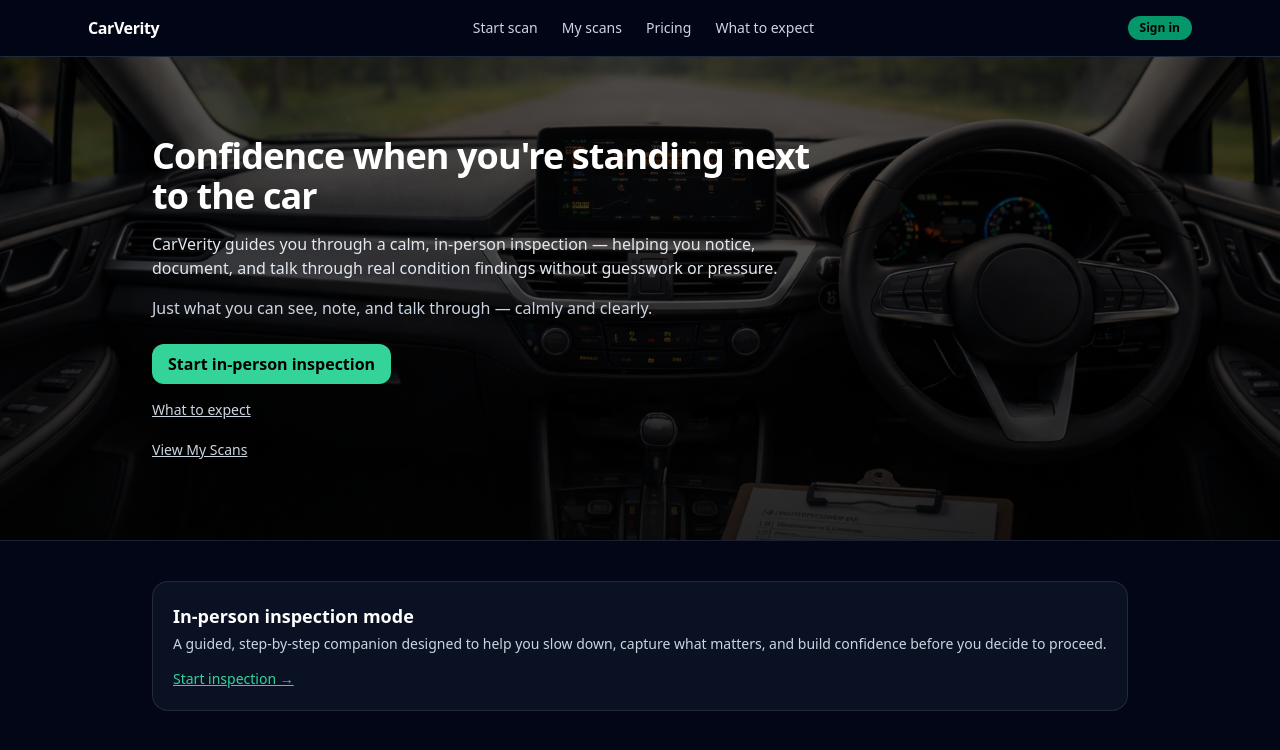
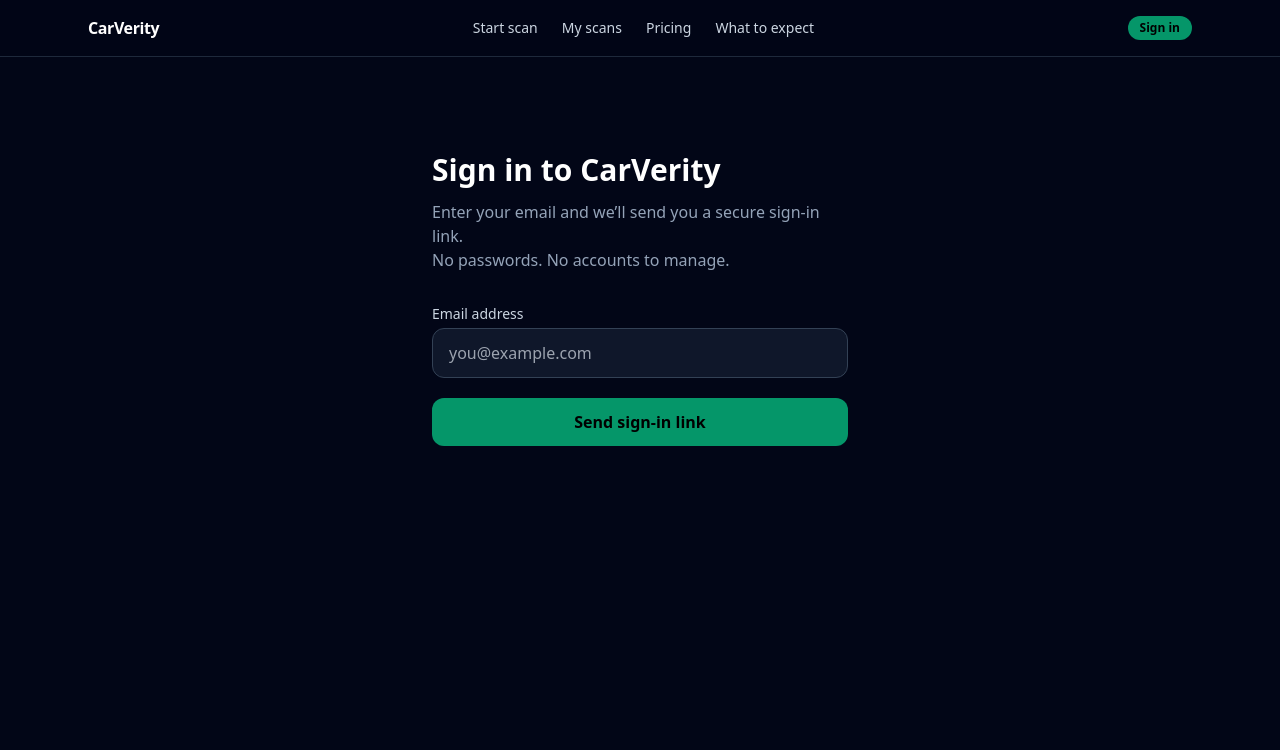
Before and after one commit to jeremy-swallow/carverity-clean, a React (Vite) app: page /sign-in in a window 1280 px wide. Before the commit this address led to /. Shown: the top 750 px of the page. Built offline with nearby package versions, Linux system fonts and the light colour scheme; no server answers.

Commit message:
Add dedicated sign-in page and wire header auth flow

```diff
--- a/src/App.tsx
+++ b/src/App.tsx
@@ -12,6 +12,7 @@ import StartScan from "./pages/StartScan";
 import WhatToExpect from "./pages/WhatToExpect";
 import MyScans from "./pages/MyScans";
 import Pricing from "./pages/Pricing";
+import SignIn from "./pages/SignIn";
 
 /* =======================
    In-person scan flow
@@ -40,6 +41,7 @@ export default function App() {
 
         {/* Core */}
         <Route path="/start-scan" element={<StartScan />} />
+        <Route path="/sign-in" element={<SignIn />} />
         <Route path="/my-scans" element={<MyScans />} />
         <Route path="/what-to-expect" element={<WhatToExpect />} />
         <Route path="/pricing" element={<Pricing />} />
--- a/src/components/Layout.tsx
+++ b/src/components/Layout.tsx
@@ -108,7 +108,7 @@ export default function Layout() {
   }
 
   function handleSignIn() {
-    navigate("/start-scan");
+    navigate("/sign-in");
   }
 
   /* -------------------------------------------------------
--- /dev/null
+++ b/src/pages/SignIn.tsx
@@ -0,0 +1,90 @@
+// src/pages/SignIn.tsx
+
+import { useState } from "react";
+import { signInWithMagicLink } from "../supabaseAuth";
+
+export default function SignIn() {
+  const [email, setEmail] = useState("");
+  const [sending, setSending] = useState(false);
+  const [sent, setSent] = useState(false);
+  const [error, setError] = useState<string | null>(null);
+
+  async function handleSubmit(e: React.FormEvent) {
+    e.preventDefault();
+    setError(null);
+
+    if (!email.trim()) {
+      setError("Please enter your email address.");
+      return;
+    }
+
+    try {
+      setSending(true);
+
+      await signInWithMagicLink(email.trim(), `${window.location.origin}/my-scans`);
+
+      setSent(true);
+    } catch (err) {
+      console.error("Magic link error:", err);
+      setError("Failed to send sign-in link. Please try again.");
+    } finally {
+      setSending(false);
+    }
+  }
+
+  return (
+    <div className="max-w-md mx-auto px-4 py-24">
+      <h1 className="text-3xl font-semibold text-white mb-3">
+        Sign in to CarVerity
+      </h1>
+
+      <p className="text-slate-400 mb-8">
+        Enter your email and we’ll send you a secure sign-in link.
+        <br />
+        No passwords. No accounts to manage.
+      </p>
+
+      {sent ? (
+        <div className="rounded-xl border border-emerald-500/40 bg-emerald-900/30 p-5">
+          <p className="text-emerald-300 font-medium">
+            Check your email
+          </p>
+          <p className="text-slate-300 text-sm mt-2">
+            We’ve sent a secure sign-in link to <strong>{email}</strong>.
+            Open it on this device to continue.
+          </p>
+        </div>
+      ) : (
+        <form onSubmit={handleSubmit} className="space-y-5">
+          <div>
+            <label className="block text-sm text-slate-300 mb-1">
+              Email address
+            </label>
+            <input
+              type="email"
+              value={email}
+              onChange={(e) => setEmail(e.target.value)}
+              className="w-full rounded-xl bg-slate-900 border border-slate-700 px-4 py-3 text-white focus:outline-none focus:ring-2 focus:ring-emerald-500"
+              placeholder="you@example.com"
+              required
+            />
+          </div>
+
+          {error && (
+            <p className="text-red-400 text-sm">
+              {error}
+            </p>
+          )}
+
+          <button
+            type="submit"
+            disabled={sending}
+            className="w-full rounded-xl bg-emerald-600 hover:bg-emerald-500 disabled:opacity-60 text-black font-semibold px-4 py-3 transition"
+          >
+            {sending ? "Sending link…" : "Send sign-in link"}
+          </button>
+        </form>
+      )}
+    </div>
+  );
+}
```
